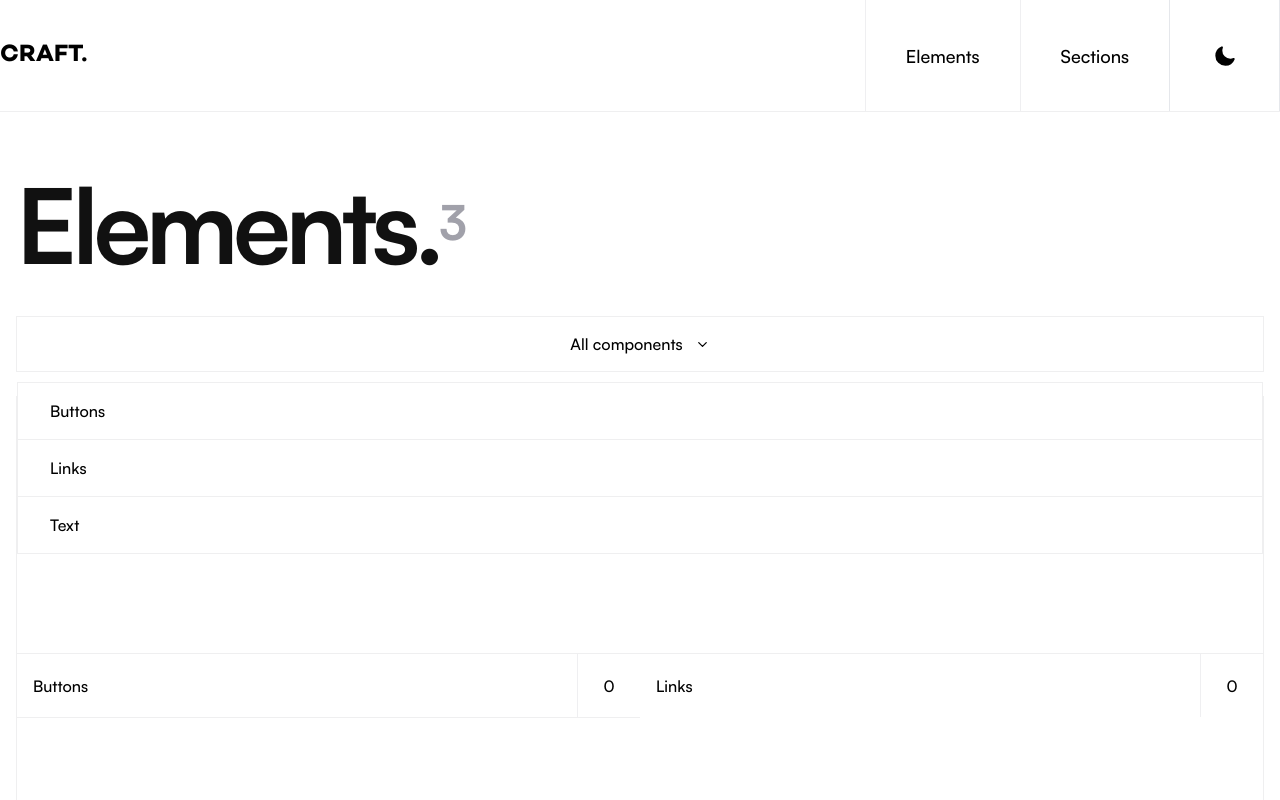
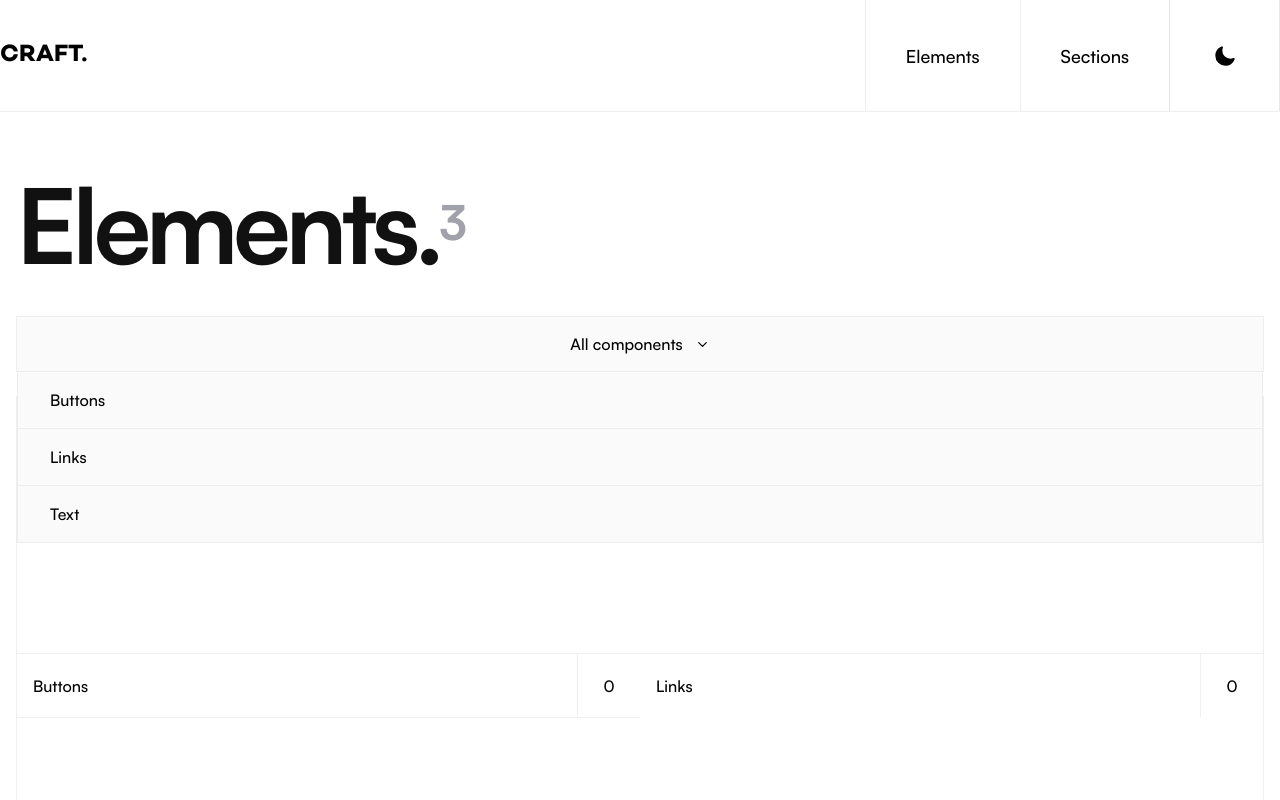
Before and after one commit to Jeff-Maina/craft, a Next.js app: page /elements in a window 1280 px wide. Both pictures are taken after a click on the button "All components". Shown: the top 800 px of the page. Built offline with nearby package versions, Linux system fonts and the light colour scheme.

Commit message:
Add links to dropdown

```diff
--- a/src/app/(pages)/elements/page.tsx
+++ b/src/app/(pages)/elements/page.tsx
@@ -11,6 +11,7 @@ import type { Pageprops } from "@/lib/Interfaces";
 // component imports;
 import PageLayout from "@/app/layouts/PageLayout";
 import { opacityVariants } from "@/lib/animations";
+import Link from "next/link";
 
 // ts stuff;
 const PageOptions: Pageprops = {
@@ -34,17 +35,19 @@ const Dropdown: FC<dropdownprops> = ({ isDropDownActive, closeDropDown }) => {
           initial="initial"
           animate="active"
           exit="inactive"
-          className="absolute top-[120%] right-0 bg-white w-full border overflow-hidden border-zinc-200/60 flex flex-col items-start divide-y divide-zinc-200/60"
+          className="absolute top-full right-0 bg-zinc-50 w-full border overflow-hidden border-zinc-200/60 flex flex-col items-start divide-y divide-zinc-200/60"
         >
-          {ElementsData.map(({ elementName }, index) => {
+          {ElementsData.map(({ elementName, elementPagePath }, index) => {
             return (
-              <button
-                className="p-4 pl-8 text-start w-full"
-                key={index}
-                onClick={closeDropDown}
-              >
-                {elementName}
-              </button>
+              <Link href={elementPagePath} className="w-full">
+                <div
+                  className="p-4 pl-8 text-start w-full"
+                  key={index}
+                  onClick={closeDropDown}
+                >
+                  {elementName}
+                </div>
+              </Link>
             );
           })}
         </motion.div>
@@ -57,12 +60,12 @@ const Header = () => {
   const toggleDropDown = () => setDropDownActive(!isDropDownActive);
   const closeDropDown = () => setDropDownActive(false);
   return (
-    <div className="sticky top-0 z-10 font-satoshi-medium">
+    <div className="sticky top-4 z-10 font-satoshi-medium">
       <div className="h-14 border  divide-x divide-zinc-200/60 border-zinc-200/60 bg-white">
         <div className="w-full h-full relative">
           <button
             onClick={toggleDropDown}
-            className="h-full w-full flex items-center justify-center gap-3 px-4"
+            className="h-full w-full flex items-center justify-center gap-3 px-4 bg-zinc-50"
           >
             All components
             <ChevronLeft
@@ -82,8 +85,6 @@ const Header = () => {
 };
 
 const Elements = () => {
-  const [activeElement, setActiveElement] = useState("All components");
-
   return (
     <PageLayout pageOptions={PageOptions}>
       <section className="px-4">
```
